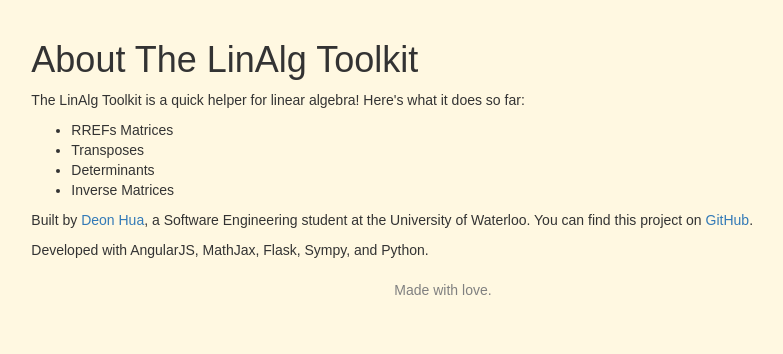
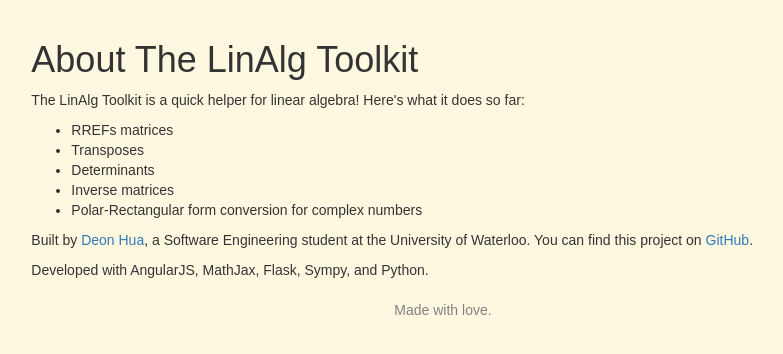
Before and after one commit to Deon/LinAlg, a Flask app: page /about.html in a window 1280 px wide. Shown: the part 50-404 px from the top of the page, without its empty margins (197-980 px from the left). Run offline with Flask 2, Linux system fonts and the light colour scheme; parts of the project's set-up code (start-up, migrations or seed data) failed here and were passed over; some libraries are stand-ins or nearby versions.

Commit message:
Changed about page to reflect Complex Numbers page.

```diff
--- a/templates/about.html
+++ b/templates/about.html
@@ -44,10 +44,11 @@
 			<p>The LinAlg Toolkit is a quick helper for linear algebra! Here's what it does so far:
 			</p>
       <ul>
-        <li>RREFs Matrices</li>
+        <li>RREFs matrices</li>
         <li>Transposes</li>
         <li>Determinants</li>
-        <li>Inverse Matrices</li>
+        <li>Inverse matrices</li>
+        <li>Polar-Rectangular form conversion for complex numbers</li>
       </ul>
       <p>Built by <a href = "http://github.com/DeonHua">Deon Hua</a>, a Software Engineering student at the University of Waterloo.
       You can find this project on <a href = "http://github.com/DeonHua/linAlg">GitHub</a>.</p>
```
